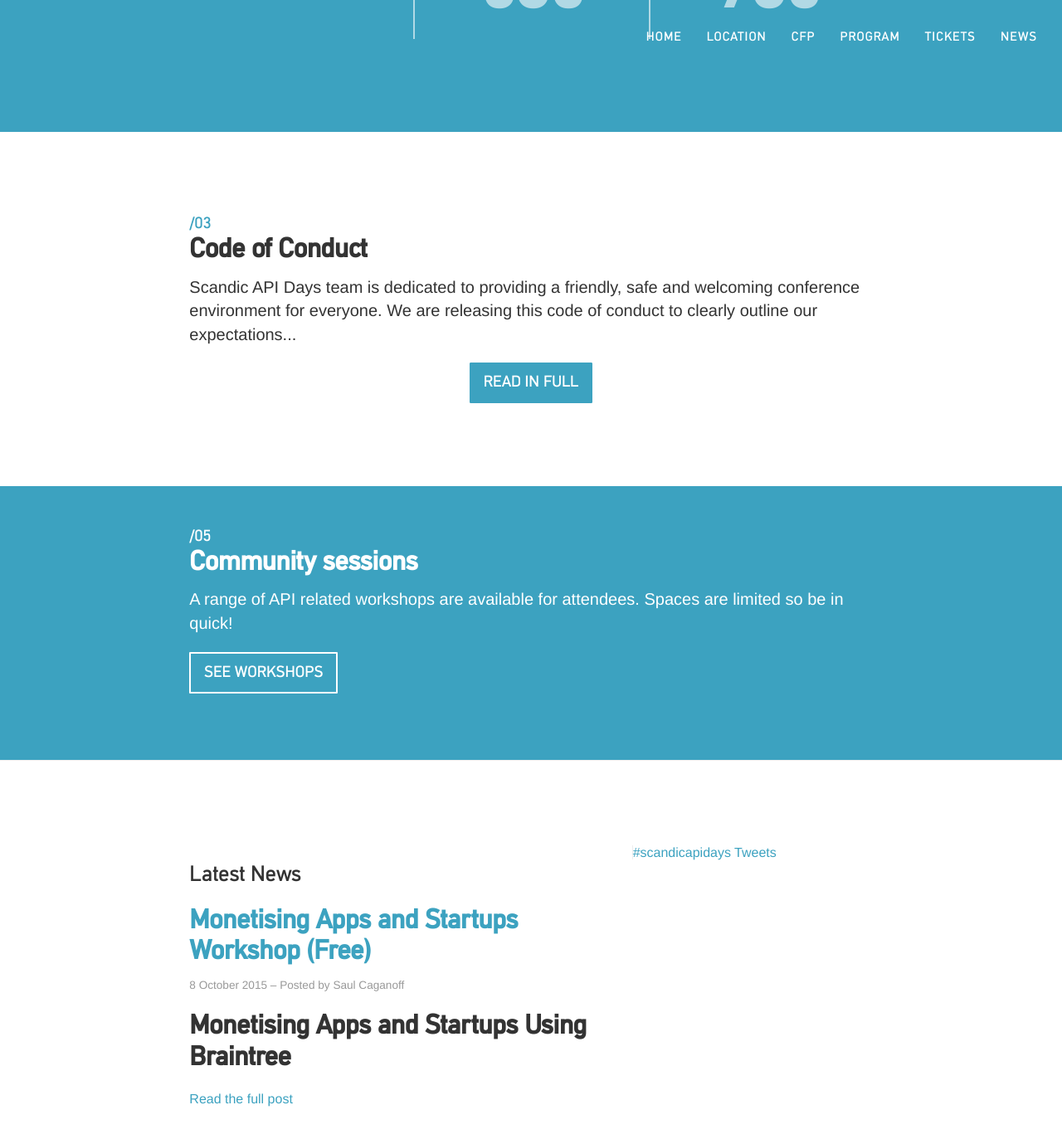
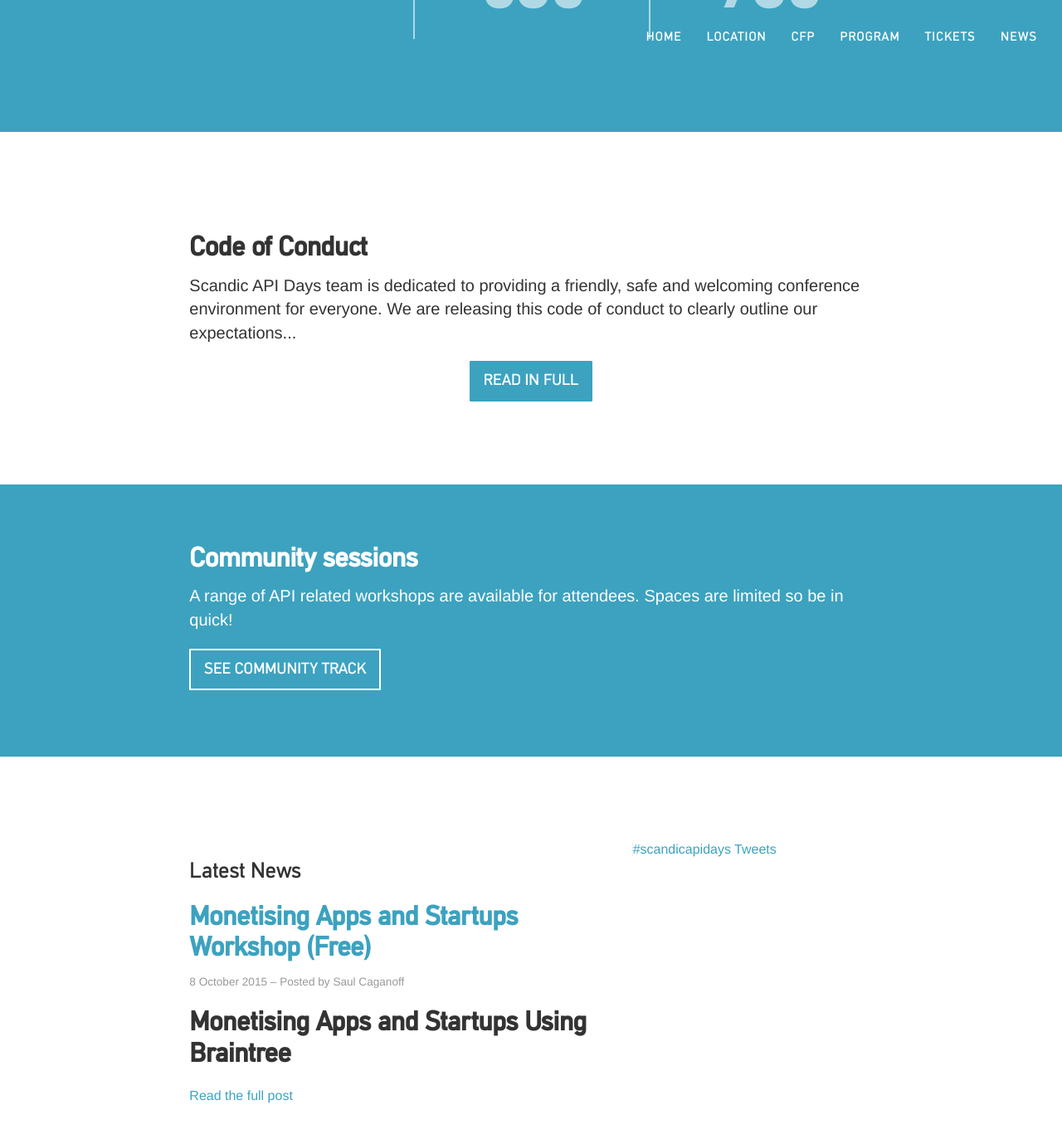
Before and after one commit to apidaysnordic/apidaysnordic.github.io, a Jekyll site: the page built from index.md, in a window 1280 px wide and 1400 px high, scrolled down 2942 px. Shown: the top 1373 px of the window at 83% size. Built offline with Jekyll 4.4.1, drawn with Linux system fonts in a browser that asks for light colours; some web fonts are replaced; comment, search, counter and statistics services are not loaded.

Commit message:
text fix

```diff
--- a/_layouts/default.html
+++ b/_layouts/default.html
@@ -293,7 +293,6 @@
 
 		<div class="row">
 			<div class="col-md-8 col-md-offset-2">
-				<h4 class="section-number">/03</h4>
 				<h2>Code of Conduct</h2>
 
 
@@ -317,12 +316,11 @@
     <div class="section-wrapper">
         <div class="row">
             <div class="col-md-8 col-md-offset-2">
-                <h4 class="section-number">/05</h4>
                 <h2>Community sessions</h2>
                 <div class="page-section-content">
                     <p><span>A range of API related workshops are available for attendees. Spaces are limited so be in quick!</span></p>
                 </div>
-                <a class="btn btn-primary btn-lg btn-inverse" href="/programme#workshops">See Workshops</a>
+                <a class="btn btn-primary btn-lg btn-inverse" href="/programme#community">See Community track</a>
             </div>
         </div>
     </div>
```
